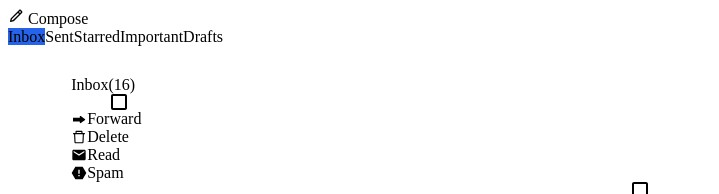
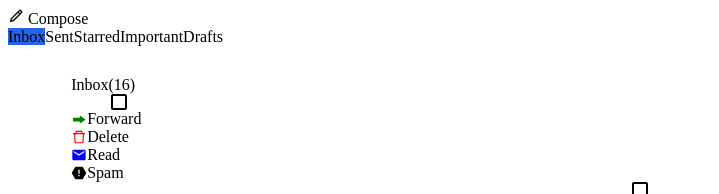
Before and after one commit to AakashRaina/Sahaj-assignment, a React app: page / in a window 1280 px wide. Shown: the top 194 px of the page, without its empty margins (0-719 px from the left). Built offline with nearby package versions, Linux system fonts and the light colour scheme.

Commit message:
Checkpoint - Delete/DeleteAll

```diff
--- a/src/js/components/EmailActions.js
+++ b/src/js/components/EmailActions.js
@@ -6,7 +6,7 @@ import { BsForwardFill } from "react-icons/bs";
 import { MdMarkunread } from "react-icons/md";
 import { RiSpamFill } from "react-icons/ri";
 
-function EmailActions({ emails, activeMailbox }) {
+function EmailActions({ emails, activeMailbox, onDeleteClick, selectAll }) {
   const showUnReadCount = () => {
     if (emails.length === 0) return `(0)`;
     else return `(16)`;
@@ -22,19 +22,19 @@ function EmailActions({ emails, activeMailbox }) {
       </div>
       <div class='actions bg-white border-b flex flex-row items-center justify-around'>
         <span style={{ marginLeft: "40px" }}>
-          <ImCheckboxUnchecked />
+          <ImCheckboxUnchecked onClick={selectAll} />
         </span>
         <span>
-          <BsForwardFill /> Forward
+          <BsForwardFill color='green' /> Forward
+        </span>
+        <span onClick={onDeleteClick}>
+          <AiOutlineDelete color='red' /> Delete
         </span>
         <span>
-          <AiOutlineDelete /> Delete
+          <MdMarkunread color='blue' /> Read
         </span>
         <span>
-          <MdMarkunread /> Read
-        </span>
-        <span>
-          <RiSpamFill /> Spam
+          <RiSpamFill color='black' /> Spam
         </span>
       </div>
     </div>
--- a/src/js/components/EmailList.js
+++ b/src/js/components/EmailList.js
@@ -1,7 +1,7 @@
 import React, { useState } from "react";
 import EmailRow from "./EmailRow";
 
-function EmailList({ emails }) {
+function EmailList({ emails, onEmailRowSelect, selectedEmails }) {
   if (emails.length === 0) {
     return (
       <div class='flex justify-center items-center text-3xl font-bold'>
@@ -13,7 +13,12 @@ function EmailList({ emails }) {
   return (
     <React.Fragment>
       {emails.map((email) => (
-        <EmailRow email={email} key={email.id} />
+        <EmailRow
+          email={email}
+          key={email.id}
+          onEmailRowSelect={onEmailRowSelect}
+          selectedEmails={selectedEmails}
+        />
       ))}
     </React.Fragment>
   );
--- a/src/js/components/EmailRow.js
+++ b/src/js/components/EmailRow.js
@@ -2,19 +2,17 @@ import React, { useState } from "react";
 import "../../css/EmailRow.styl";
 import { ImCheckboxUnchecked, ImCheckboxChecked } from "react-icons/im";
 
-function EmailRow({ email }) {
-  const [isChecked, setisChecked] = useState(false);
-
-  const handleClick = () => setisChecked((prevState) => !prevState);
+function EmailRow({ email, onEmailRowSelect, selectedEmails }) {
+  const handleClick = () => onEmailRowSelect(email.id);
 
   return (
     <div
       class={`email-row border-b border-gray-200 flex flex-row ${
         email.status === "UNREAD" ? "bg-gray-100" : "bg-white"
-      } ${isChecked ? "bg-blue-200" : ""}`}
+      } ${selectedEmails.includes(email.id) ? "bg-blue-200" : ""}`}
     >
       <span class='action flex'>
-        {isChecked ? (
+        {selectedEmails.includes(email.id) ? (
           <ImCheckboxChecked onClick={handleClick} />
         ) : (
           <ImCheckboxUnchecked onClick={handleClick} />
--- a/src/js/components/EmailsContainer.js
+++ b/src/js/components/EmailsContainer.js
@@ -8,19 +8,57 @@ import { EMAILS } from "../mockdata/data";
 function EmailsContainer(props) {
   const contextData = useContext(AppContext);
   const [data, setdata] = useState([]);
+  const [selectedEmails, setselectedEmails] = useState([]);
 
   useEffect(() => {
     if (contextData.activeMailbox === "Inbox") return setdata(EMAILS);
     else setdata([]);
   }, [contextData.activeMailbox]);
 
+  const onEmailRowSelect = (id) => {
+    if (selectedEmails.includes(id)) {
+      const ids = selectedEmails.filter((eId) => eId != id);
+      setselectedEmails(ids);
+    } else {
+      const ids = [...selectedEmails];
+      ids.push(id);
+      setselectedEmails(ids);
+    }
+  };
+
+  const selectAll = () => {
+    if (selectedEmails.length === data.length) {
+      setselectedEmails([]);
+    } else {
+      const ids = [];
+      data.forEach((email) => ids.push(email.id));
+      setselectedEmails(ids);
+    }
+  };
+
+  const onDeleteClick = () => {
+    const filteredData = data.filter(
+      (email) => !selectedEmails.includes(email.id)
+    );
+    setdata(filteredData);
+  };
+
   return (
     <div class='emails-container border-2 border-gray-200 shadow-lg grid grid-rows-6 bg-gray-100'>
       <div class='row-span-1 h-full bg-gray-200'>
-        <EmailActions emails={data} activeMailbox={contextData.activeMailbox} />
+        <EmailActions
+          emails={data}
+          activeMailbox={contextData.activeMailbox}
+          onDeleteClick={onDeleteClick}
+          selectAll={selectAll}
+        />
       </div>
       <div class='grid row-span-5 h-full overflow-scroll'>
-        <EmailList emails={data} />
+        <EmailList
+          emails={data}
+          onEmailRowSelect={onEmailRowSelect}
+          selectedEmails={selectedEmails}
+        />
       </div>
     </div>
   );
--- a/src/js/components/Sidebar.js
+++ b/src/js/components/Sidebar.js
@@ -26,6 +26,7 @@ function Sidebar(props) {
                   ? `active text-white`
                   : null
               }`}
+              key={idx}
               onClick={onMailboxClick}
             >
               {option}
--- a/src/js/mockdata/data.js
+++ b/src/js/mockdata/data.js
@@ -1,6 +1,6 @@
 export const EMAILS = [
   {
-    id: "1234567",
+    id: 10,
     status: "READ",
     from: "aakashraina9@gmail.com",
     to: ["test@gmail.com", "mockdata@gmail.com"],
@@ -10,7 +10,7 @@ export const EMAILS = [
     date: "2/12/21",
   },
   {
-    id: "1234545",
+    id: 11,
     status: "UNREAD",
     from: "aakashraina9@gmail.com",
     to: ["test@gmail.com", "mockdata@gmail.com"],
@@ -20,7 +20,7 @@ export const EMAILS = [
     date: "2/10/21",
   },
   {
-    id: "1234457",
+    id: 12,
     status: "READ",
     from: "aakashraina9@gmail.com",
     to: ["test@gmail.com", "mockdata@gmail.com"],
@@ -30,7 +30,7 @@ export const EMAILS = [
     date: "5/12/21",
   },
   {
-    id: "1334567",
+    id: 13,
     status: "UNREAD",
     from: "aakashraina9@gmail.com",
     to: ["test@gmail.com", "mockdata@gmail.com"],
@@ -40,7 +40,7 @@ export const EMAILS = [
     date: "2/12/21",
   },
   {
-    id: "2234567",
+    id: 14,
     status: "UNREAD",
     from: "aakashraina9@gmail.com",
     to: ["test@gmail.com", "mockdata@gmail.com"],
@@ -50,7 +50,7 @@ export const EMAILS = [
     date: "2/12/21",
   },
   {
-    id: "1234568",
+    id: 15,
     status: "UNREAD",
     from: "aakashraina9@gmail.com",
     to: ["test@gmail.com", "mockdata@gmail.com"],
@@ -60,7 +60,7 @@ export const EMAILS = [
     date: "2/12/21",
   },
   {
-    id: "1234569",
+    id: 16,
     status: "READ",
     from: "aakashraina9@gmail.com",
     to: ["test@gmail.com", "mockdata@gmail.com"],
@@ -70,7 +70,7 @@ export const EMAILS = [
     date: "2/12/21",
   },
   {
-    id: "1234500",
+    id: 17,
     status: "UNREAD",
     from: "aakashraina9@gmail.com",
     to: ["test@gmail.com", "mockdata@gmail.com"],
@@ -80,7 +80,7 @@ export const EMAILS = [
     date: "2/12/21",
   },
   {
-    id: "1234565",
+    id: 18,
     status: "UNREAD",
     from: "aakashraina9@gmail.com",
     to: ["test@gmail.com", "mockdata@gmail.com"],
@@ -90,7 +90,7 @@ export const EMAILS = [
     date: "2/12/21",
   },
   {
-    id: "1234533",
+    id: 19,
     status: "UNREAD",
     from: "aakashraina9@gmail.com",
     to: ["test@gmail.com", "mockdata@gmail.com"],
@@ -100,7 +100,7 @@ export const EMAILS = [
     date: "2/12/21",
   },
   {
-    id: "1234544",
+    id: 20,
     status: "UNREAD",
     from: "aakashraina9@gmail.com",
     to: ["test@gmail.com", "mockdata@gmail.com"],
@@ -110,7 +110,7 @@ export const EMAILS = [
     date: "2/12/21",
   },
   {
-    id: "1234522",
+    id: "21",
     status: "READ",
     from: "aakashraina9@gmail.com",
     to: ["test@gmail.com", "mockdata@gmail.com"],
@@ -120,7 +120,7 @@ export const EMAILS = [
     date: "2/12/21",
   },
   {
-    id: "1234566",
+    id: "22",
     status: "READ",
     from: "aakashraina9@gmail.com",
     to: ["test@gmail.com", "mockdata@gmail.com"],
@@ -130,7 +130,7 @@ export const EMAILS = [
     date: "2/12/21",
   },
   {
-    id: "1234500",
+    id: "23",
     status: "UNREAD",
     from: "aakashraina9@gmail.com",
     to: ["test@gmail.com", "mockdata@gmail.com"],
```
